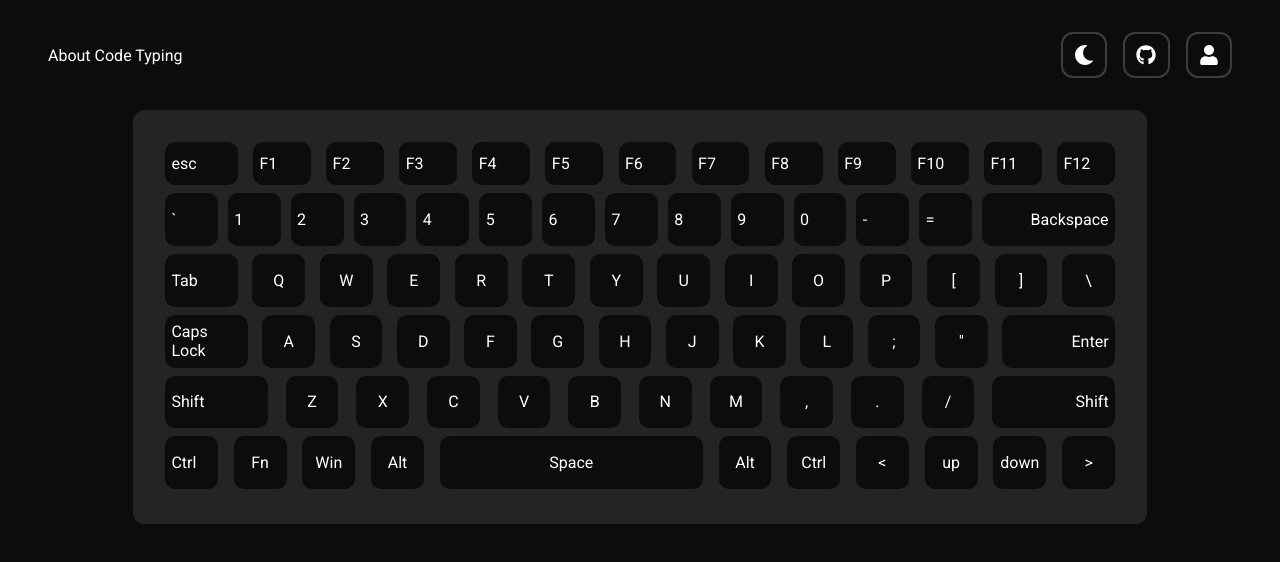
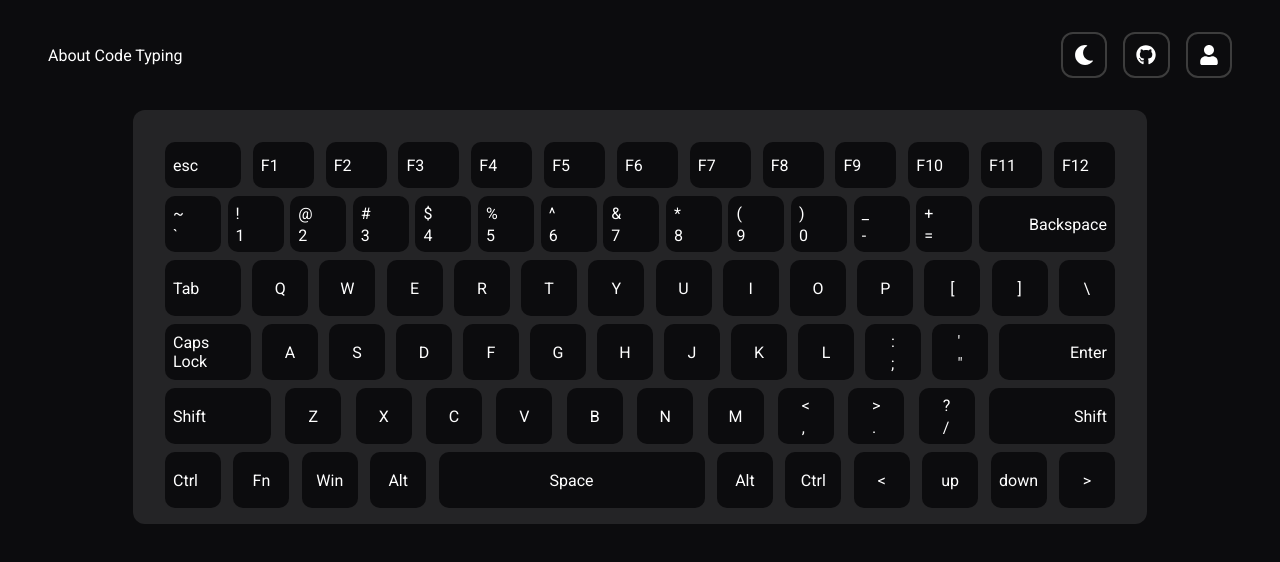
Before and after one commit to Washington-coder/code-typing, a React (Vite) app in the folder frontend/: page / in a window 1280 px wide. Shown: the top 562 px of the page. Built offline with nearby package versions, Linux system fonts and the light colour scheme.

Commit message:
feat: adding secondary key to the board

```diff
--- a/frontend/src/pages/Typing/index.tsx
+++ b/frontend/src/pages/Typing/index.tsx
@@ -3,7 +3,14 @@ import {
   KeyboardItemContainer,
   KeyboardLineContainer
 } from "./styles";
-import { WINDOWS_KEYBOARD_DATA_FIFTH_LINE, WINDOWS_KEYBOARD_DATA_FIRST_LINE, WINDOWS_KEYBOARD_DATA_FOURTH_LINE, WINDOWS_KEYBOARD_DATA_SECOND_LINE, WINDOWS_KEYBOARD_DATA_SIXTH_LINE, WINDOWS_KEYBOARD_DATA_THIRD_LINE } from "./windowsKeyboardData";
+import {
+  WINDOWS_KEYBOARD_DATA_FIFTH_LINE,
+  WINDOWS_KEYBOARD_DATA_FIRST_LINE,
+  WINDOWS_KEYBOARD_DATA_FOURTH_LINE,
+  WINDOWS_KEYBOARD_DATA_SECOND_LINE,
+  WINDOWS_KEYBOARD_DATA_SIXTH_LINE,
+  WINDOWS_KEYBOARD_DATA_THIRD_LINE
+} from "./windowsKeyboardData";
 export interface WindowsKeyboardData {
   id: number;
   label: string;
@@ -43,7 +50,14 @@ export function Typing() {
                   height={keyboardItem.height}
                   labelPosition={keyboardItem.labelPosition}
                 >
-                  {keyboardItem.label}
+                  {keyboardItem.secondaryLabel ?
+                    <div style={{ display: 'flex', flexDirection: 'column', gap: '0.2rem' }}>
+                      <p>{keyboardItem.secondaryLabel}</p>
+                      <p>{keyboardItem.label}</p>
+                    </div>
+                    :
+                    keyboardItem.label
+                  }
                 </KeyboardItemContainer>
               )
             })
@@ -75,7 +89,14 @@ export function Typing() {
                   height={keyboardItem.height}
                   labelPosition={keyboardItem.labelPosition}
                 >
-                  {keyboardItem.label}
+                  {keyboardItem.secondaryLabel ?
+                    <div style={{ display: 'flex', flexDirection: 'column', gap: '0.2rem' }}>
+                      <p>{keyboardItem.secondaryLabel}</p>
+                      <p>{keyboardItem.label}</p>
+                    </div>
+                    :
+                    keyboardItem.label
+                  }
                 </KeyboardItemContainer>
               )
             })
@@ -91,7 +112,14 @@ export function Typing() {
                   height={keyboardItem.height}
                   labelPosition={keyboardItem.labelPosition}
                 >
-                  {keyboardItem.label}
+                  {keyboardItem.secondaryLabel ?
+                    <div style={{ display: 'flex', flexDirection: 'column', gap: '0.2rem' }}>
+                      <p>{keyboardItem.secondaryLabel}</p>
+                      <p>{keyboardItem.label}</p>
+                    </div>
+                    :
+                    keyboardItem.label
+                  }
                 </KeyboardItemContainer>
               )
             })
--- a/frontend/src/pages/Typing/styles.ts
+++ b/frontend/src/pages/Typing/styles.ts
@@ -42,7 +42,7 @@ export const KeyboardItemContainer = styled.div<{
     align-items: center;
     justify-content: ${props => props.labelPosition};
 
-    padding: 0.4rem;
+    padding: 0.5rem;
     width: ${props => props.width}px;
     height: ${props => props.height}px;
     border-radius: 10px;
```
